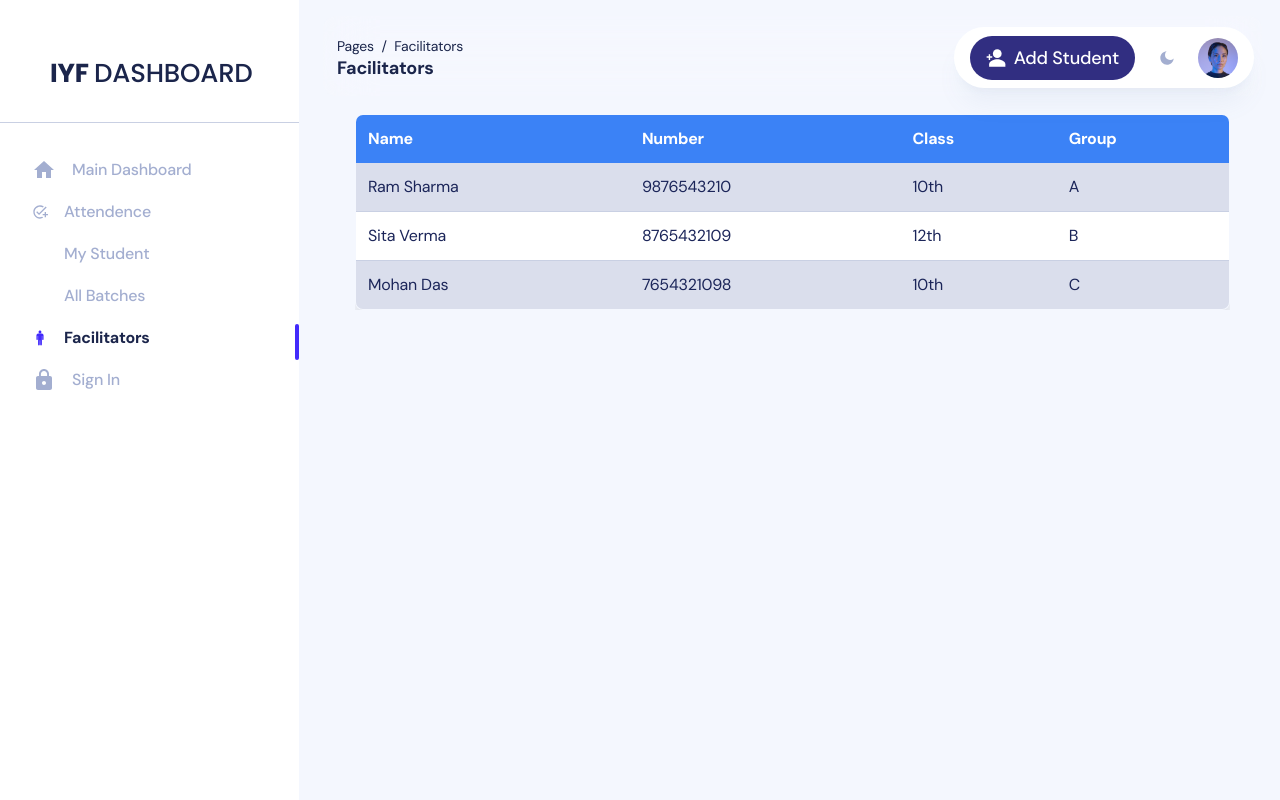
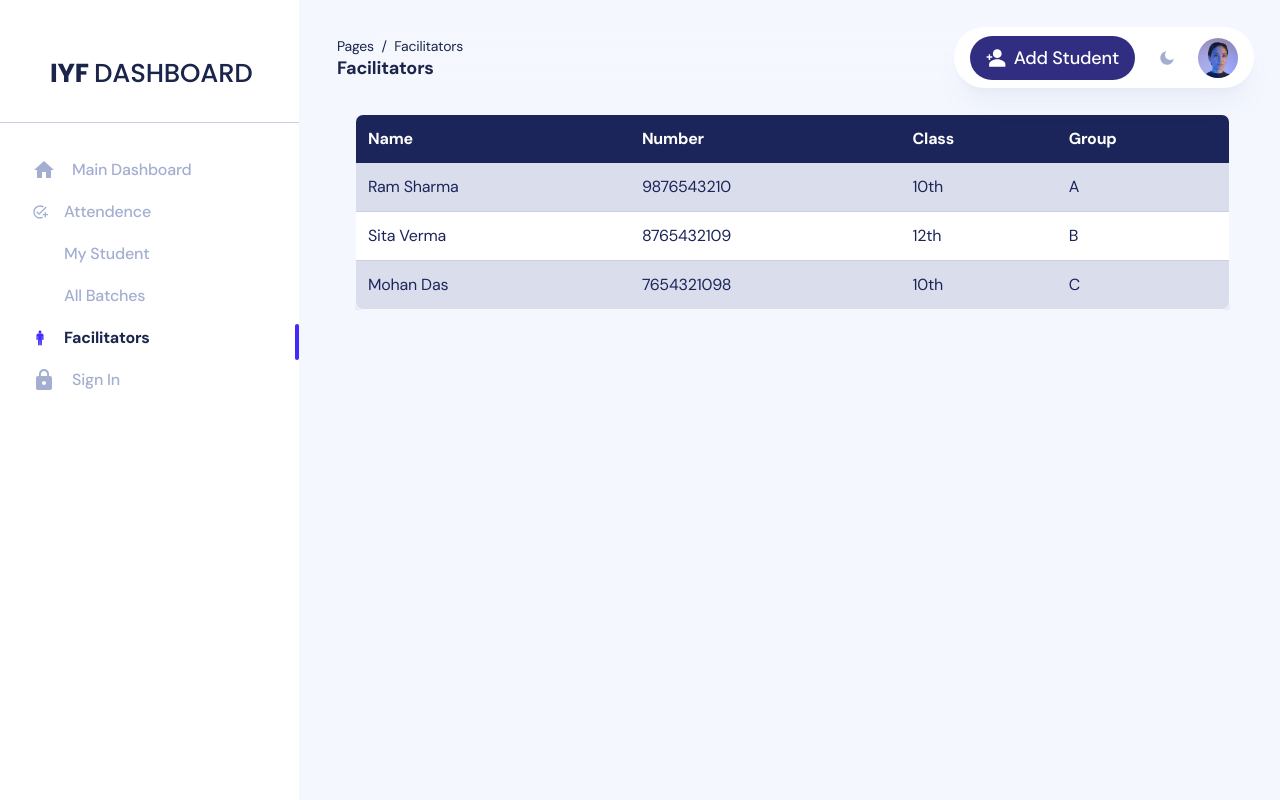
Before and after one commit to liladhar007/iyf-das, a Next.js app: page /admin/facilitators in a window 1280 px wide. Shown: the top 800 px of the page. Built offline with nearby package versions, Linux system fonts and the light colour scheme; some icons are missing; what tailwindcss-rtl would draw is missing.

Commit message:
scdscdfvd

```diff
--- a/src/components/allifycomponet/facilitators/index.jsx
+++ b/src/components/allifycomponet/facilitators/index.jsx
@@ -16,7 +16,7 @@ const Facilitators = () => {
       <div className="overflow-x-auto flex justify-center">
         <table className="w-full border border-gray-300 dark:border-gray-700 shadow-xl rounded-lg overflow-hidden">
           <thead>
-            <tr className="bg-blue-500 dark:bg-blue-700 text-white">
+            <tr className="bg-gray-900 dark:bg-gray-900 text-white">
               <th className="p-3 text-left">Name</th>
               <th className="p-3 text-left">Number</th>
               <th className="p-3 text-left">Class</th>
```
